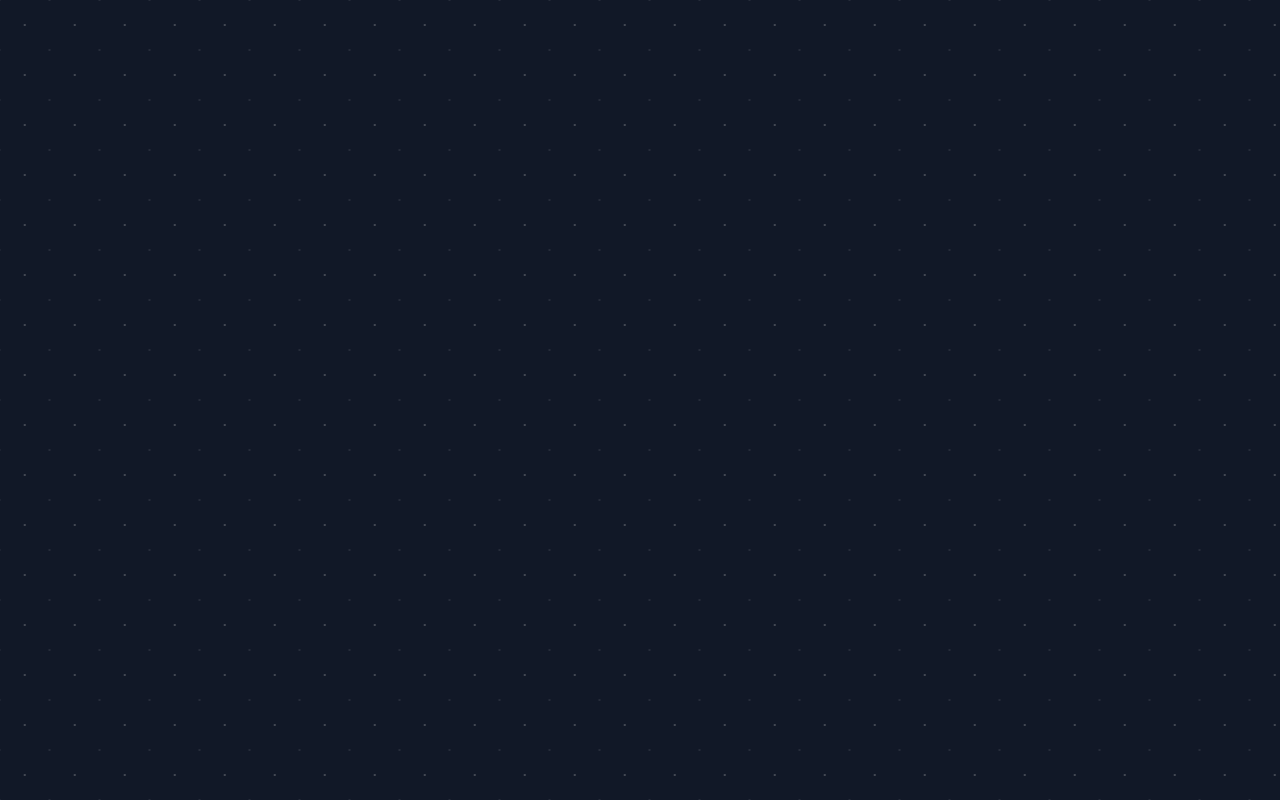
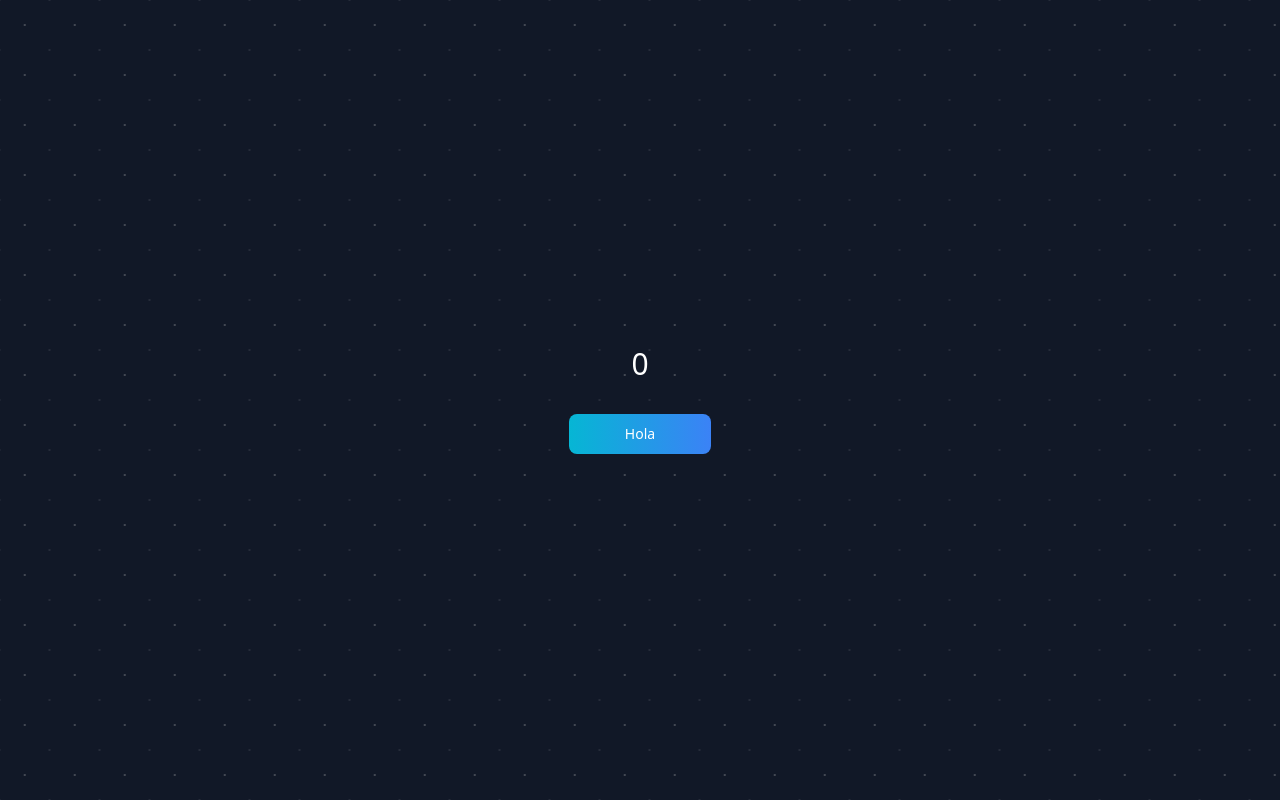
Before and after one commit to staz6/ff-test, a React (Vite) app: page / in a window 1280 px wide. Built offline with nearby package versions, Linux system fonts and the light colour scheme.

Commit message:
feat: initialize counter button

```diff
--- a/src/app/app.module.css
+++ b/src/app/app.module.css
@@ -1,5 +1,5 @@
 .main {
-  @apply px-4 min-h-screen sm:px-0 space-y-16 w-full bg-gray-900;
+  @apply flex items-center flex-col justify-center px-4 min-h-screen sm:px-0 space-y-16 w-full bg-gray-900 gap-y-8;
   background-image: radial-gradient(hsla(0, 0%, 84.3%, 0.25) 1px, transparent 0),
     radial-gradient(hsla(0, 0%, 84.3%, 0.1) 1px, transparent 0);
   background-size: 50px 50px;
@@ -8,6 +8,10 @@
   animation: slide 4s linear infinite;
 }
 
+.heading{
+  @apply text-white text-3xl text-center
+}
+
 @keyframes slide {
   100% {
     background-position: 50px 0, 125px 25px;
--- a/src/app/app.tsx
+++ b/src/app/app.tsx
@@ -1,10 +1,14 @@
+import Button from "components/Buttons";
 import styles from "./app.module.css";
+import { useState } from "react";
 
 
 const App = (): JSX.Element => {
+  const [count,setcount] = useState(0)
   return (
     <main className={styles.main}>
-
+        <h1 className={styles.heading}>{count}</h1>
+        <Button onClick={()=>{setcount(count+1)}}>Hola</Button>
     </main>
   );
 };
--- /dev/null
+++ b/src/components/Buttons/button.module.css
@@ -0,0 +1,4 @@
+.button{
+    @apply text-white bg-gradient-to-r from-cyan-500 to-blue-500 hover:bg-gradient-to-bl  focus:outline-none focus:ring-cyan-300 dark:focus:ring-cyan-800 font-medium rounded-lg text-sm px-14 py-2.5 text-center mb-2;
+    margin-top:0 !important;
+}
--- /dev/null
+++ b/src/components/Buttons/button.tsx
@@ -0,0 +1,15 @@
+import { forwardRef, ComponentProps } from "react";
+import styles from './button.module.css'
+
+const Button = forwardRef<
+  HTMLButtonElement,
+  Omit<ComponentProps<"button">, "className">
+>(({ children, ...rest }, ref) => {
+  return (
+    <button ref={ref} className={styles.button} {...rest}>
+      {children}
+    </button>
+  );
+});
+
+export default Button;
--- /dev/null
+++ b/src/components/Buttons/index.tsx
@@ -0,0 +1,3 @@
+import Button from "./button";
+
+export default Button;
```
Also changed, not shown: 1 other file (tests, documents, lock files or other folders).
